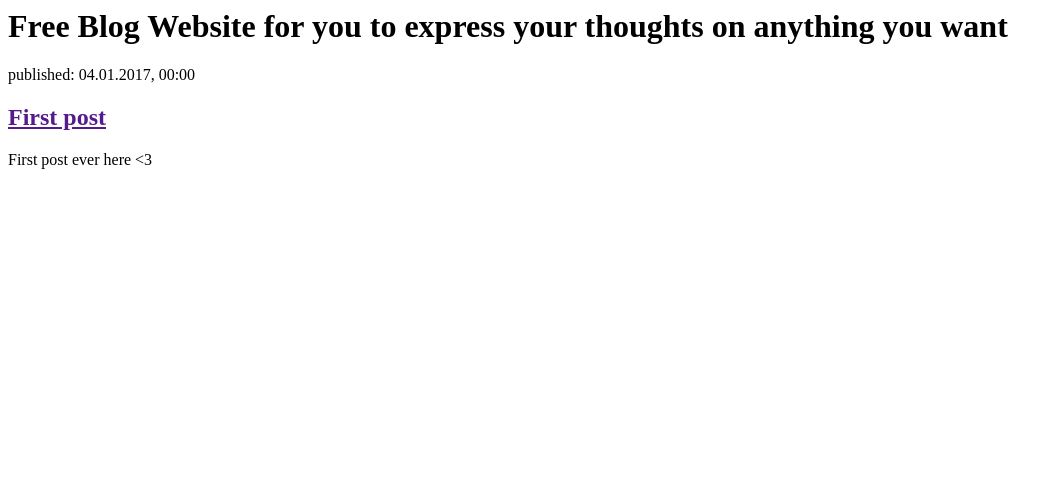
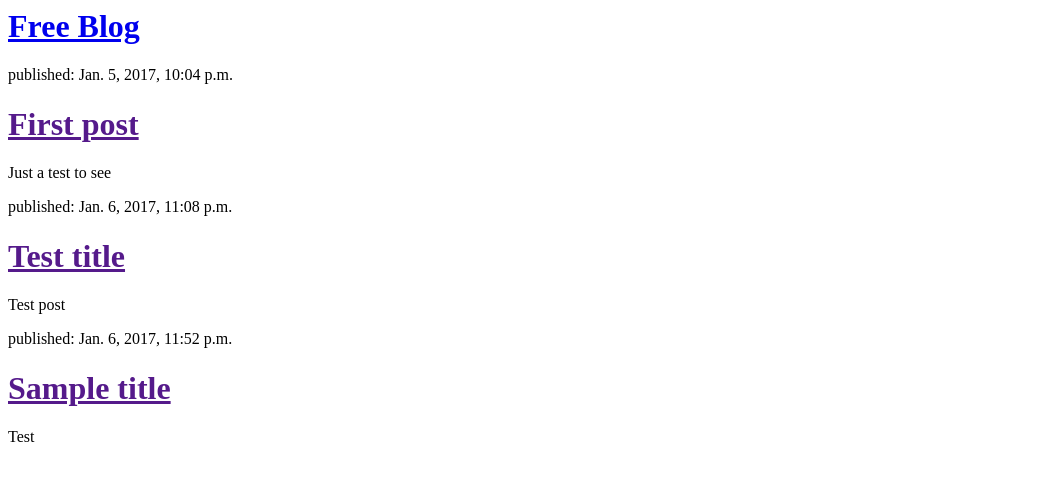
Before and after one commit to BlueCoderXD/my-first-blog, a Django app: page / in a window 1280 px wide. Shown: the top 481 px of the page, without its empty margins (0-1063 px from the left). Run offline with Django 3.2, Linux system fonts and the light colour scheme; data comes from the database, SQL or seed files in the repository; both versions use the stored data as it was after the commit.

Commit message:
Modified template to show posts from database

```diff
--- a/blog/templates/blog/post_list.html
+++ b/blog/templates/blog/post_list.html
@@ -1,15 +1,18 @@
 <html>
     <head>
-        <title>Free Blog for thoughts expression</title>
+        <title>Django Girls blog</title>
     </head>
+    <body>
+<div>
+    <h1><a href="/">Free Blog</a></h1>
+</div>
 
-    <body>
-        <h1>Free Blog Website for you to express your thoughts on anything you want</h1>
-
-        <div>
-            <p>published: 04.01.2017, 00:00</p>
-            <h2><a href="">First post</a></h2>
-            <p>First post ever here <3</p>
-        </div>
+{% for post in posts %}
+    <div>
+        <p>published: {{ post.published_date }}</p>
+        <h1><a href="">{{ post.title }}</a></h1>
+        <p>{{ post.text|linebreaksbr }}</p>
+    </div>
+{% endfor %}
     </body>
 </html>
--- a/blog/views.py
+++ b/blog/views.py
@@ -1,4 +1,7 @@
 from django.shortcuts import render
+from django.utils import timezone
+from .models import Post
 
 def post_list(request):
-    return render(request, 'blog/post_list.html',{})
+    posts = Post.objects.filter(published_date__lte=timezone.now()).order_by('published_date')
+    return render(request, 'blog/post_list.html', {'posts': posts})
```
Also changed, not shown: db.sqlite3.
